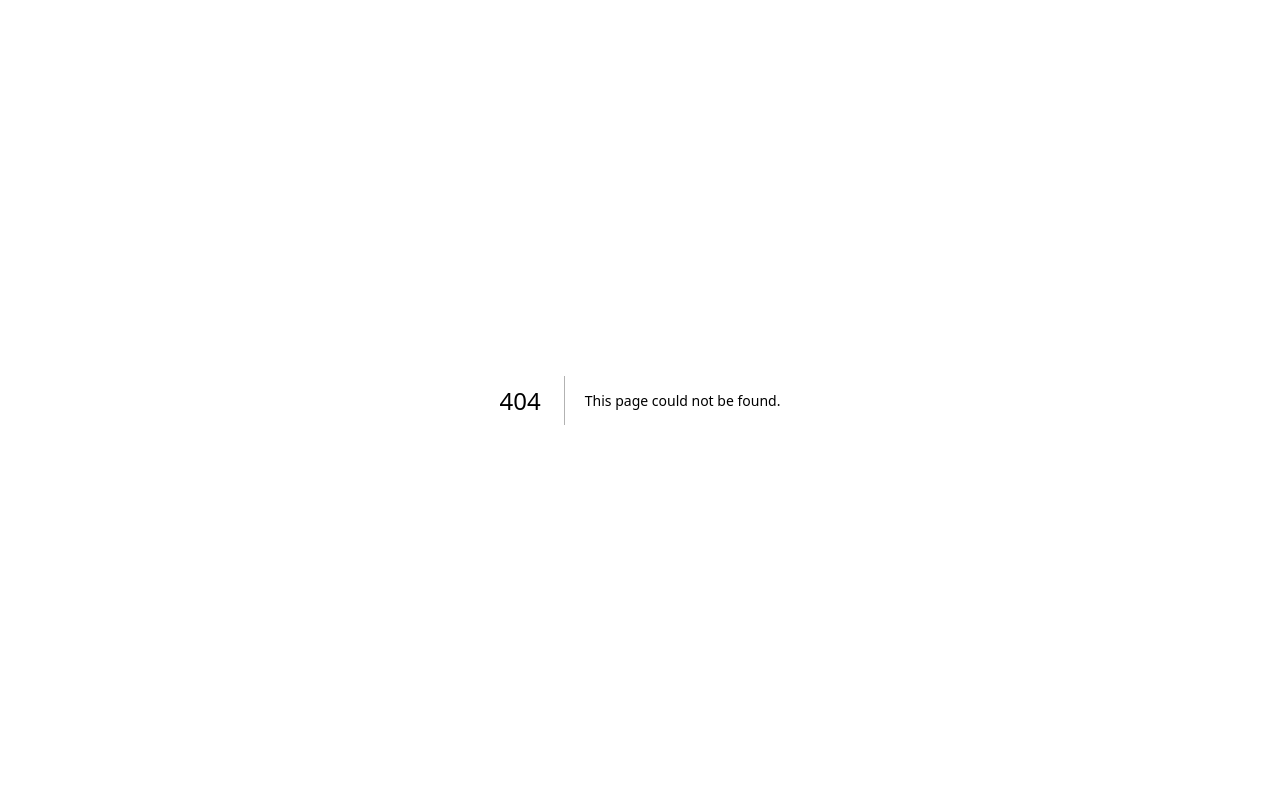
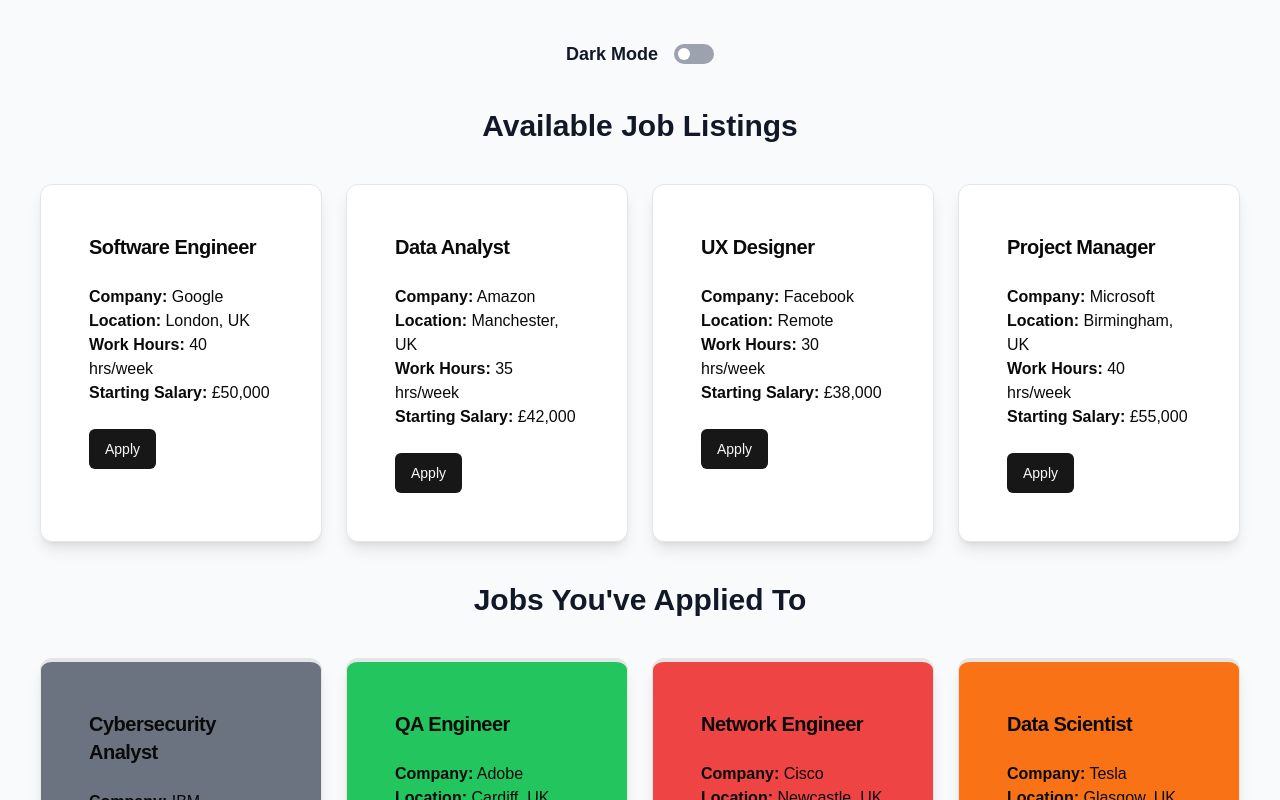
Before and after one commit to angelmohamed/teamleopard, a Next.js app: page /dashboard in a window 1280 px wide. Before the commit this address had no page. Shown: the top 800 px of the page. Built offline with nearby package versions, Linux system fonts and the light colour scheme.

Commit message:
Added job dashboard and UI components

```diff
--- /dev/null
+++ b/app/dashboard/page.js
@@ -0,0 +1,156 @@
+// import React from "react";
+// import { Card, CardHeader, CardTitle, CardContent, CardFooter } from "@/components/ui/card";
+// import { Button } from "@/components/ui/button";
+
+// const jobOffers = [
+//   { title: "Software Engineer", location: "London, UK", hours: 40, salary: "£50,000" },
+//   { title: "Data Analyst", location: "Manchester, UK", hours: 35, salary: "£42,000" },
+//   { title: "UX Designer", location: "Remote", hours: 30, salary: "£38,000" },
+//   { title: "Project Manager", location: "Birmingham, UK", hours: 40, salary: "£55,000" },
+//   { title: "DevOps Engineer", location: "Edinburgh, UK", hours: 37, salary: "£52,000" },
+//   { title: "Product Manager", location: "Liverpool, UK", hours: 40, salary: "£60,000" },
+//   { title: "Frontend Developer", location: "Bristol, UK", hours: 35, salary: "£45,000" },
+//   { title: "Backend Developer", location: "Oxford, UK", hours: 38, salary: "£48,000" }
+// ];
+
+// const appliedJobs = [
+//   { title: "Data Scientist", location: "Glasgow, UK", hours: 37, salary: "£55,000", status: "pending" },
+//   { title: "Network Engineer", location: "Newcastle, UK", hours: 40, salary: "£50,000", status: "rejected" },
+//   { title: "Cybersecurity Analyst", location: "Remote", hours: 36, salary: "£58,000", status: "accepted" },
+//   { title: "QA Engineer", location: "Cardiff, UK", hours: 35, salary: "£46,000", status: "waiting" }
+// ];
+
+// const statusColors = {
+//   pending: "bg-gray-500",
+//   rejected: "bg-red-500",
+//   accepted: "bg-green-500",
+//   waiting: "bg-orange-500"
+// };
+
+// const JobList = () => {
+//   return (
+//     <div className="min-h-screen flex flex-col items-center justify-center bg-gray-100 p-4">
+//       <h2 className="text-2xl font-semibold text-gray-800 mb-6 text-center w-full">Available Job Listings</h2>
+//       <div className="grid grid-cols-4 gap-4 mb-10">
+//         {jobOffers.map((job, index) => (
+//           <Card key={index} className="p-6 shadow-md bg-white">
+//             <CardHeader>
+//               <CardTitle className="text-xl font-semibold text-gray-800">{job.title}</CardTitle>
+//             </CardHeader>
+//             <CardContent>
+//               <p className="text-gray-600"><strong>Location:</strong> {job.location}</p>
+//               <p className="text-gray-600"><strong>Work Hours:</strong> {job.hours} hrs/week</p>
+//               <p className="text-gray-600"><strong>Starting Salary:</strong> {job.salary}</p>
+//             </CardContent>
+//             <CardFooter>
+//               <Button variant="default" className="bg-blue-600 text-white px-4 py-2 rounded-md hover:bg-blue-700">Apply</Button>
+//             </CardFooter>
+//           </Card>
+//         ))}
+//       </div>
+
+//       <h2 className="text-2xl font-semibold text-gray-800 mb-6 text-center w-full">Jobs You've Applied To</h2>
+//       <div className="grid grid-cols-4 gap-4">
+//         {appliedJobs.map((job, index) => (
+//           <Card key={index} className="p-6 shadow-md bg-white border-t-4 {statusColors[job.status]}">
+//             <CardHeader>
+//               <CardTitle className="text-xl font-semibold text-gray-800">{job.title}</CardTitle>
+//             </CardHeader>
+//             <CardContent>
+//               <p className="text-gray-600"><strong>Location:</strong> {job.location}</p>
+//               <p className="text-gray-600"><strong>Work Hours:</strong> {job.hours} hrs/week</p>
+//               <p className="text-gray-600"><strong>Starting Salary:</strong> {job.salary}</p>
+//             </CardContent>
+//             <CardFooter>
+//               <span className={`text-white text-sm px-3 py-1 rounded-md ${statusColors[job.status]}`}>{job.status.charAt(0).toUpperCase() + job.status.slice(1)}</span>
+//             </CardFooter>
+//           </Card>
+//         ))}
+//       </div>
+//     </div>
+//   );
+// };
+
+"use client";
+import React, { useState } from "react";
+import { Card, CardHeader, CardTitle, CardContent, CardFooter } from "@/components/ui/card";
+import { Button } from "@/components/ui/button";
+import { Input } from "@/components/ui/input";
+import { Select } from "@/components/ui/select";
+import { Switch } from "@/components/ui/switch";
+
+const jobOffers = [
+  { title: "Software Engineer", location: "London, UK", hours: 40, salary: "£50,000", company: "Google", category: "Tech" },
+  { title: "Data Analyst", location: "Manchester, UK", hours: 35, salary: "£42,000", company: "Amazon", category: "Data" },
+  { title: "UX Designer", location: "Remote", hours: 30, salary: "£38,000", company: "Facebook", category: "Design" },
+  { title: "Project Manager", location: "Birmingham, UK", hours: 40, salary: "£55,000", company: "Microsoft", category: "Management" }
+];
+
+const appliedJobs = [
+  { title: "Cybersecurity Analyst", location: "Remote", hours: 36, salary: "£58,000", company: "IBM", status: "pending" },
+  { title: "QA Engineer", location: "Cardiff, UK", hours: 35, salary: "£46,000", company: "Adobe", status: "accepted" },
+  { title: "Network Engineer", location: "Newcastle, UK", hours: 40, salary: "£50,000", company: "Cisco", status: "rejected" },
+  { title: "Data Scientist", location: "Glasgow, UK", hours: 37, salary: "£55,000", company: "Tesla", status: "waiting" }
+];
+
+const statusColors = {
+  pending: "bg-gray-500",
+  rejected: "bg-red-500",
+  accepted: "bg-green-500",
+  waiting: "bg-orange-500"
+};
+
+const JobList = () => {
+  const [searchQuery, setSearchQuery] = useState("");
+  const [categoryFilter, setCategoryFilter] = useState("All");
+  const [darkMode, setDarkMode] = useState(false);
+
+  return (
+    <div className={`min-h-screen flex flex-col items-center ${darkMode ? "bg-gray-900 text-white" : "bg-gray-50 text-gray-900"} p-10 space-y-10`}>
+      <div className="flex items-center space-x-4">
+        <span className="text-lg font-semibold">Dark Mode</span>
+        <Switch checked={darkMode} onCheckedChange={() => setDarkMode(!darkMode)} />
+      </div>
+      <h2 className="text-3xl font-bold">Available Job Listings</h2>
+      <div className="grid grid-cols-4 gap-6">
+        {jobOffers.map((job, index) => (
+          <Card key={index} className="p-6 shadow-lg bg-white rounded-xl">
+            <CardHeader>
+              <CardTitle className="text-xl font-semibold">{job.title}</CardTitle>
+            </CardHeader>
+            <CardContent>
+              <p><strong>Company:</strong> {job.company}</p>
+              <p><strong>Location:</strong> {job.location}</p>
+              <p><strong>Work Hours:</strong> {job.hours} hrs/week</p>
+              <p><strong>Starting Salary:</strong> {job.salary}</p>
+            </CardContent>
+            <CardFooter>
+              <Button variant="default">Apply</Button>
+            </CardFooter>
+          </Card>
+        ))}
+      </div>
+      <h2 className="text-3xl font-bold mt-10">Jobs You've Applied To</h2>
+      <div className="grid grid-cols-4 gap-6">
+        {appliedJobs.map((job, index) => (
+          <Card key={index} className={`p-6 shadow-lg bg-white rounded-xl border-t-4 ${statusColors[job.status]}`}>
+            <CardHeader>
+              <CardTitle className="text-xl font-semibold">{job.title}</CardTitle>
+            </CardHeader>
+            <CardContent>
+              <p><strong>Company:</strong> {job.company}</p>
+              <p><strong>Location:</strong> {job.location}</p>
+              <p><strong>Work Hours:</strong> {job.hours} hrs/week</p>
+              <p><strong>Starting Salary:</strong> {job.salary}</p>
+            </CardContent>
+            <CardFooter>
+              <span className={`text-white px-3 py-1 rounded-md ${statusColors[job.status]}`}>{job.status.charAt(0).toUpperCase() + job.status.slice(1)}</span>
+            </CardFooter>
+          </Card>
+        ))}
+      </div>
+    </div>
+  );
+};
+
+export default JobList;
--- /dev/null
+++ b/components/ui/select.jsx
@@ -0,0 +1,12 @@
+import React from "react";
+
+export const Select = ({ className = "", children, ...props }) => {
+  return (
+    <select
+      className={`border px-3 py-2 rounded-md focus:outline-none focus:ring-2 focus:ring-blue-500 ${className}`}
+      {...props}
+    >
+      {children}
+    </select>
+  );
+};
--- /dev/null
+++ b/components/ui/switch.jsx
@@ -0,0 +1,26 @@
+import React from "react";
+
+export const Switch = ({ checked, onCheckedChange }) => {
+  return (
+    <label className="flex items-center cursor-pointer">
+      <div className="relative">
+        <input
+          type="checkbox"
+          checked={checked}
+          onChange={onCheckedChange}
+          className="sr-only"
+        />
+        <div
+          className={`block w-10 h-5 rounded-full ${
+            checked ? "bg-blue-500" : "bg-gray-400"
+          }`}
+        ></div>
+        <div
+          className={`absolute left-1 top-1 w-3 h-3 bg-white rounded-full transition ${
+            checked ? "translate-x-5" : ""
+          }`}
+        ></div>
+      </div>
+    </label>
+  );
+};
--- /dev/null
+++ b/components/ui/table.jsx
@@ -0,0 +1,25 @@
+import React from "react";
+
+export function Table({ children, ...props }) {
+  return <table className="w-full border-collapse" {...props}>{children}</table>;
+}
+
+export function TableHeader({ children }) {
+  return <thead className="bg-gray-100">{children}</thead>;
+}
+
+export function TableRow({ children }) {
+  return <tr className="border-b">{children}</tr>;
+}
+
+export function TableHead({ children }) {
+  return <th className="p-3 text-left">{children}</th>;
+}
+
+export function TableBody({ children }) {
+  return <tbody>{children}</tbody>;
+}
+
+export function TableCell({ children }) {
+  return <td className="p-3">{children}</td>;
+}
```
